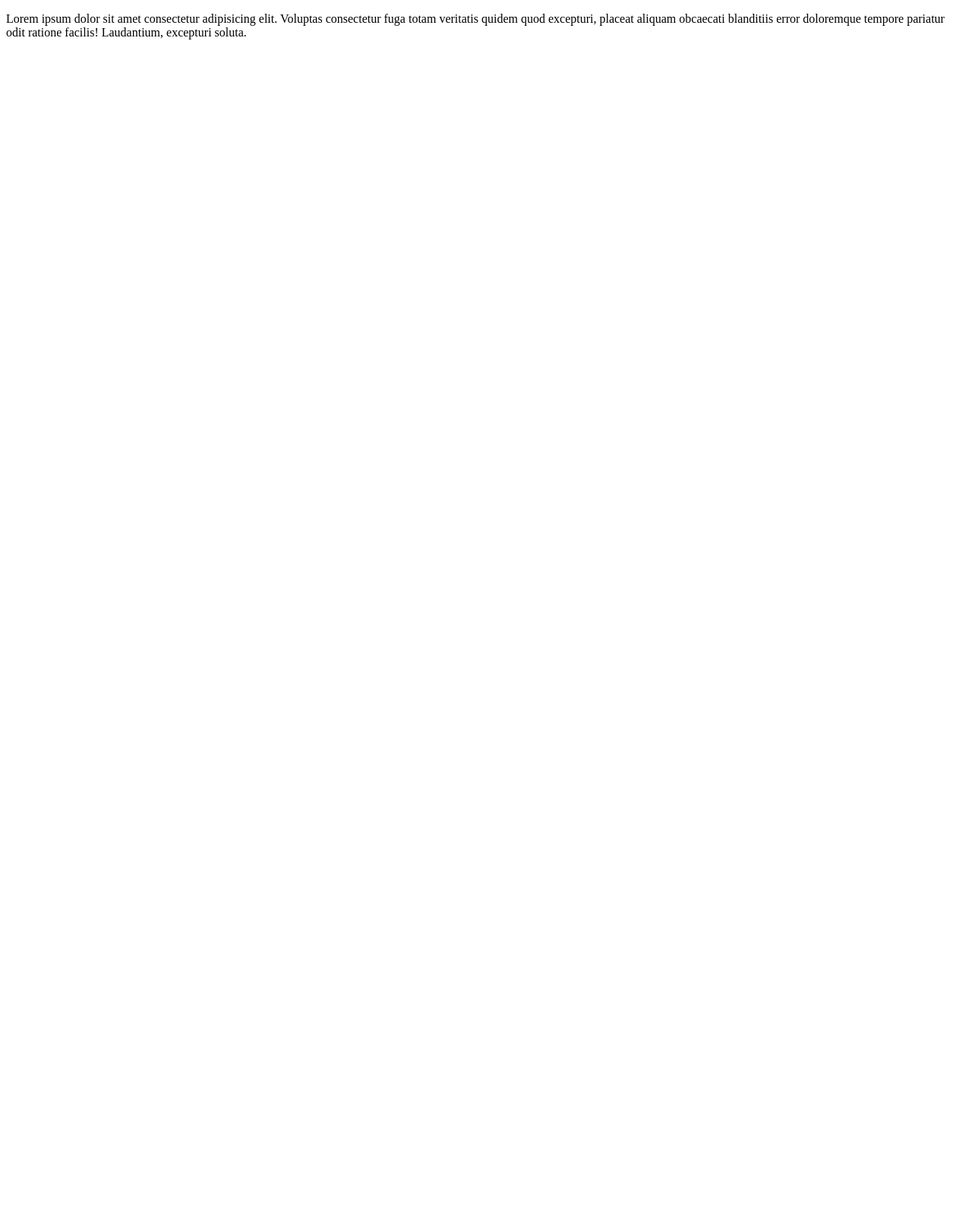
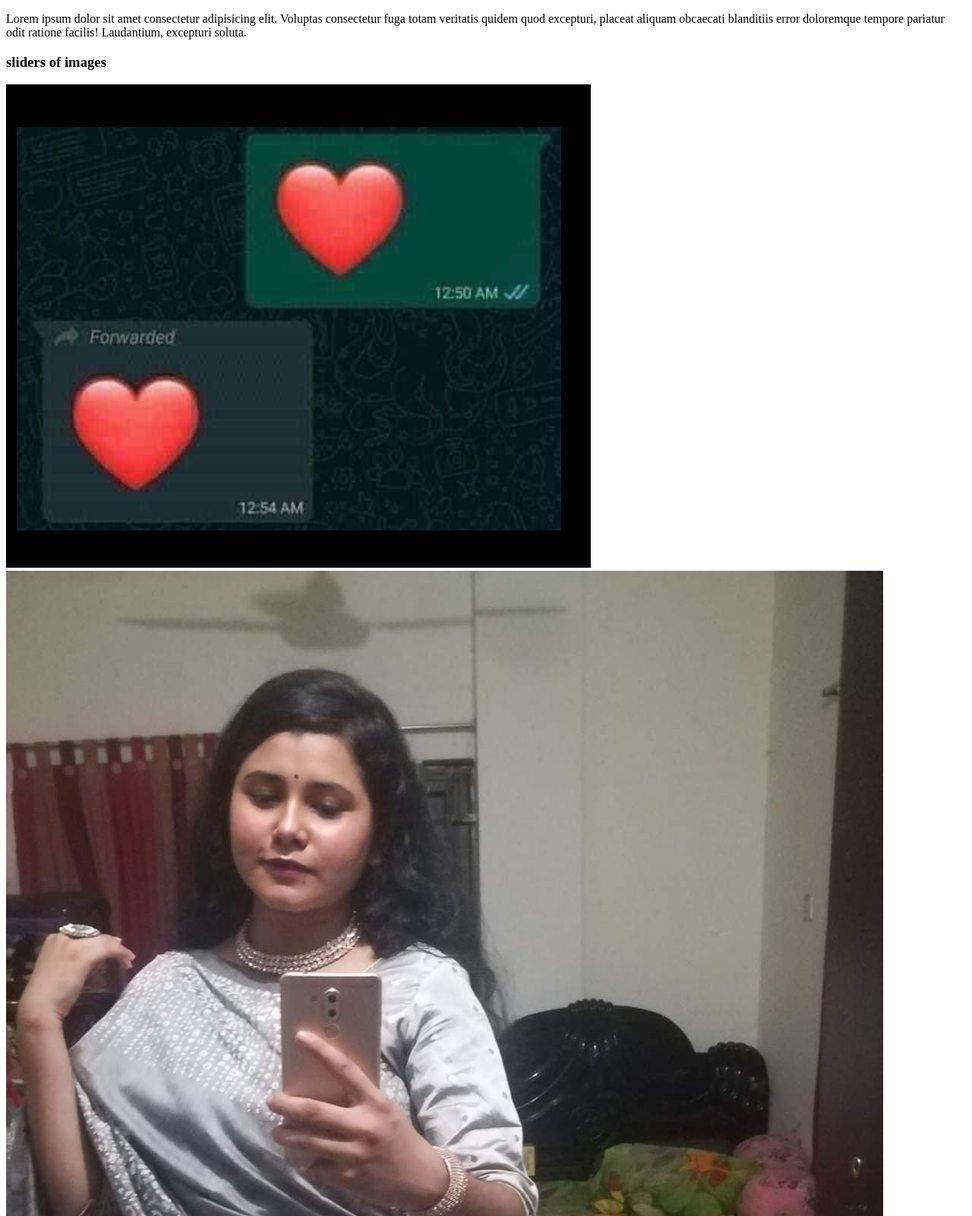
Before and after one commit to Nadiazerin/My-fourth-repo, a plain HTML site: page index.html in a window 1280 px wide. Shown: the top 1600 px of the page at 76% size. Before the commit the page ends 800 px from the top, so only its background shows below. Drawn offline with Linux system fonts and the light colour scheme.

Commit message:
added my picture

```diff
--- a/index.html
+++ b/index.html
@@ -4,8 +4,13 @@
     <meta charset="UTF-8">
     <meta name="viewport" content="width=device-width, initial-scale=1.0">
     <title>My fourth repo</title>
+    <link rel="stylesheet" href="styles/sliders.css">
 </head>
 <body>
     <p> Lorem ipsum dolor sit amet consectetur adipisicing elit. Voluptas consectetur fuga totam veritatis quidem quod excepturi, placeat aliquam obcaecati blanditiis error doloremque tempore pariatur odit ratione facilis! Laudantium, excepturi soluta.</p>
+    <h3> sliders of images</h3>
+    <img src="images/apanke.PNG" alt="">
+    <img src="images/dddd.jpg" alt="">
+    <img src="images/halka.PNG"alt="">
 </body>
 </html>
```
